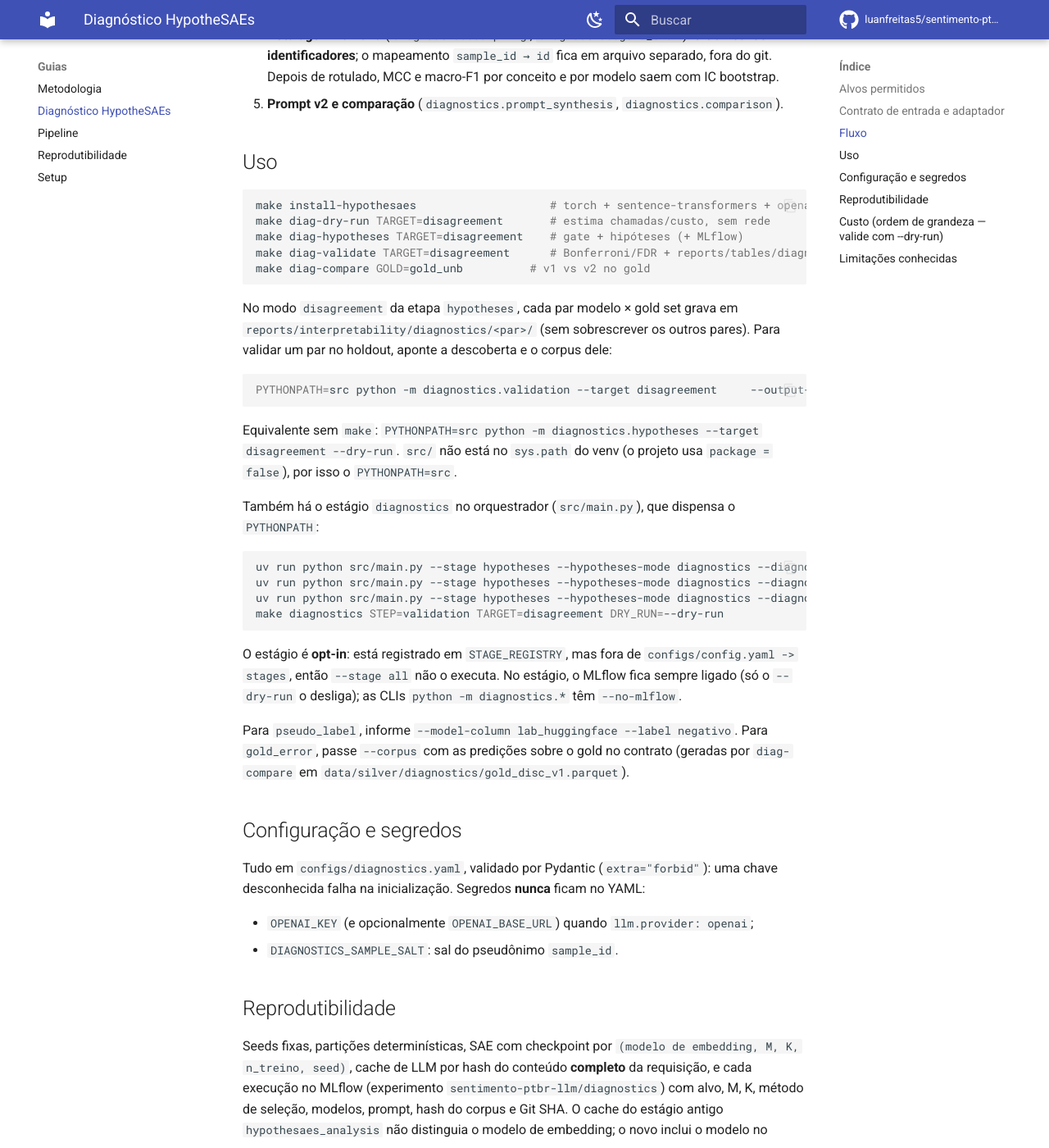
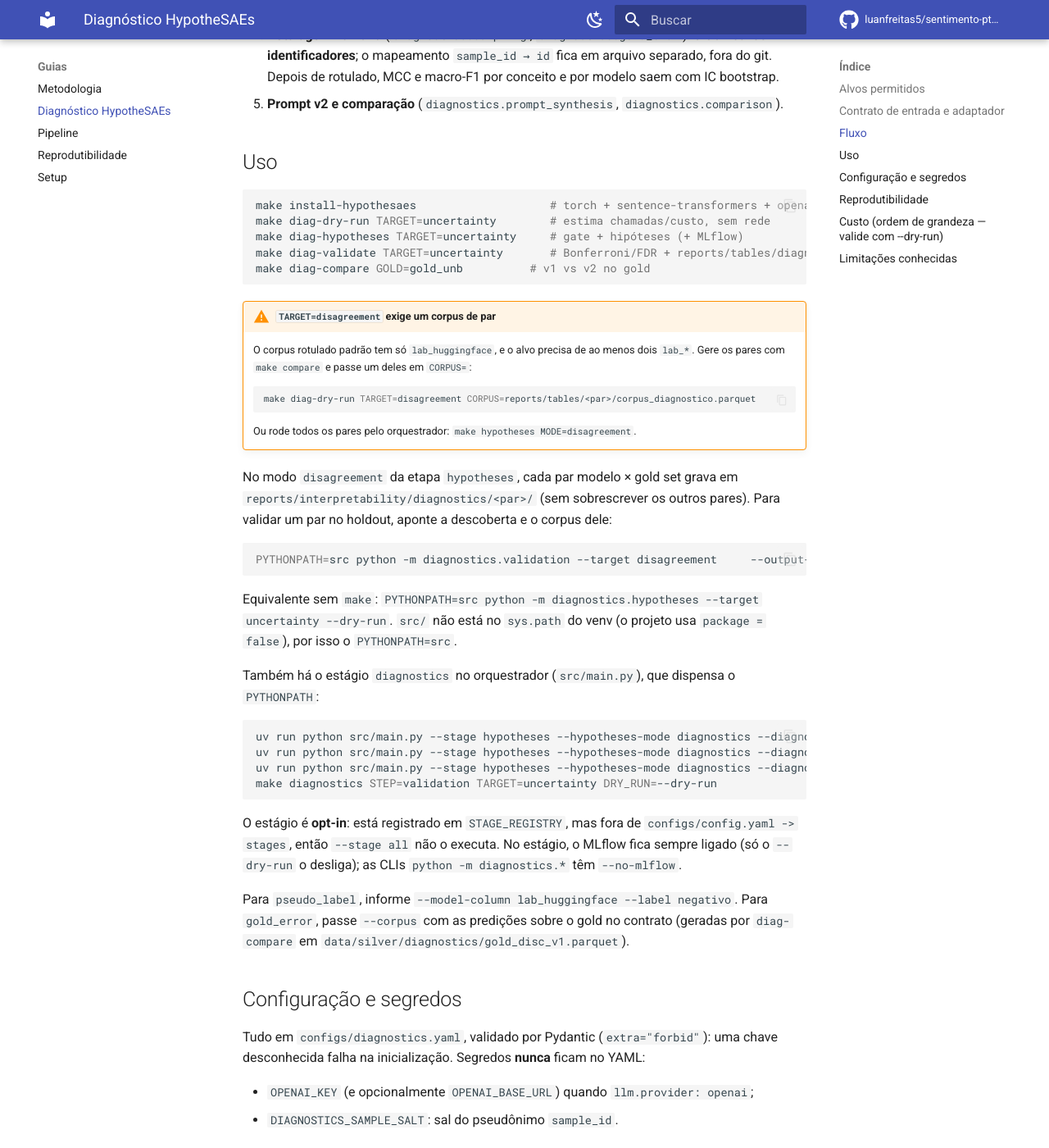
Before and after one commit to luanfreitas5/sentimento-ptbr-llm, an MkDocs documentation site: the page built from docs/guides/diagnostico-hypothesaes.md, in a window 1280 px wide and 1400 px high, scrolled down 1935 px. Shown: the whole window at 82% size. Built offline with MkDocs 1.6.1 and Material for MkDocs 9.7.7, drawn with Linux system fonts in a browser that asks for light colours; comment, search, counter and statistics services are not loaded.

Commit message:
feat(diagnostics): adicionar opção CORPUS aos alvos
Passar uma variável CORPUS opcional através dos alvos `diag-dry-run` e `diag-hypotheses` do Makefile para a CLI do `hypotheses` via `--corpus`. Isso permite que o alvo de discordância seja executado em um corpus de pares modelo x conjunto ouro, algo que o corpus rotulado padrão não pode fornecer porque contém apenas `lab_huggingface`.

Expandir a mensagem de erro do alvo de discordância para informar quantas colunas `lab_*` o corpus possui e sugerir um caminho CORPUS válido a partir de `make compare` ou do orquestrador `make hypotheses MODE=disagreement`.

Alterar os exemplos no guia de diagnóstico e nas docstrings do módulo de `TARGET=disagreement` para `TARGET=uncertainty`, que funciona com o corpus padrão. Adicionar um aviso explicando a necessidade de um corpus de pares para discordância, com o uso de CORPUS.

Adicionar um teste que cubra a verificação do corpus de discordância.

````diff
--- a/docs/guides/diagnostico-hypothesaes.md
+++ b/docs/guides/diagnostico-hypothesaes.md
@@ -71,11 +71,21 @@ corpus rotulado ──► adapt_labeled_corpus ──► partições disjuntas (
 
 ```bash
 make install-hypothesaes                    # torch + sentence-transformers + openai
-make diag-dry-run TARGET=disagreement       # estima chamadas/custo, sem rede
-make diag-hypotheses TARGET=disagreement    # gate + hipóteses (+ MLflow)
-make diag-validate TARGET=disagreement      # Bonferroni/FDR + reports/tables/diagnostics/para_rotular.csv
+make diag-dry-run TARGET=uncertainty        # estima chamadas/custo, sem rede
+make diag-hypotheses TARGET=uncertainty     # gate + hipóteses (+ MLflow)
+make diag-validate TARGET=uncertainty       # Bonferroni/FDR + reports/tables/diagnostics/para_rotular.csv
 make diag-compare GOLD=gold_unb          # v1 vs v2 no gold
 ```
+
+!!! warning "`TARGET=disagreement` exige um corpus de par"
+    O corpus rotulado padrão tem só `lab_huggingface`, e o alvo precisa de ao menos dois `lab_*`.
+    Gere os pares com `make compare` e passe um deles em `CORPUS=`:
+
+    ```bash
+    make diag-dry-run TARGET=disagreement CORPUS=reports/tables/<par>/corpus_diagnostico.parquet
+    ```
+
+    Ou rode todos os pares pelo orquestrador: `make hypotheses MODE=disagreement`.
 
 No modo `disagreement` da etapa `hypotheses`, cada par modelo × gold set grava em
 `reports/interpretability/diagnostics/<par>/` (sem sobrescrever os outros pares). Para validar
@@ -85,16 +95,16 @@ um par no holdout, aponte a descoberta e o corpus dele:
 PYTHONPATH=src python -m diagnostics.validation --target disagreement     --output-dir diagnostics/<par> --model-columns lab_huggingface lab_openai     --corpus reports/tables/<par>/corpus_diagnostico.parquet
 ```
 
-Equivalente sem `make`: `PYTHONPATH=src python -m diagnostics.hypotheses --target disagreement --dry-run`.
+Equivalente sem `make`: `PYTHONPATH=src python -m diagnostics.hypotheses --target uncertainty --dry-run`.
 `src/` não está no `sys.path` do venv (o projeto usa `package = false`), por isso o `PYTHONPATH=src`.
 
 Também há o estágio `diagnostics` no orquestrador (`src/main.py`), que dispensa o `PYTHONPATH`:
 
 ```bash
-uv run python src/main.py --stage hypotheses --hypotheses-mode diagnostics --diagnostics-target disagreement --dry-run
-uv run python src/main.py --stage hypotheses --hypotheses-mode diagnostics --diagnostics-step validation --diagnostics-target disagreement
+uv run python src/main.py --stage hypotheses --hypotheses-mode diagnostics --diagnostics-target uncertainty --dry-run
+uv run python src/main.py --stage hypotheses --hypotheses-mode diagnostics --diagnostics-step validation --diagnostics-target uncertainty
 uv run python src/main.py --stage hypotheses --hypotheses-mode diagnostics --diagnostics-step comparison --diagnostics-gold gold_unb
-make diagnostics STEP=validation TARGET=disagreement DRY_RUN=--dry-run
+make diagnostics STEP=validation TARGET=uncertainty DRY_RUN=--dry-run
 ```
 
 O estágio é **opt-in**: está registrado em `STAGE_REGISTRY`, mas fora de
````
Also changed, not shown: 5 other files.
